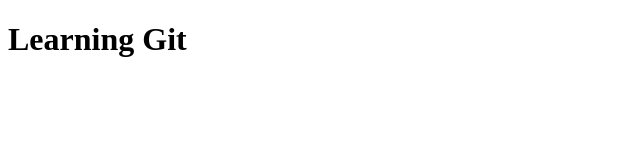
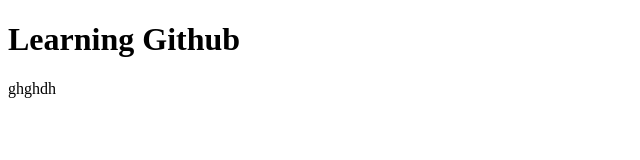
Before and after one commit to tetianako-prog/git-tutorial, a plain HTML site: page index.html in a window 1280 px wide. Shown: the whole page, without its empty margins (0-640 px from the left). Drawn offline with Linux system fonts and the light colour scheme.

Commit message:
Add header

```diff
--- a/index.html
+++ b/index.html
@@ -6,6 +6,8 @@
     <title>Git tutorial</title>
   </head>
   <body>
-    <h1>Learning Git</h1>
+    <header class="header"></header>
+    <h1>Learning Github</h1>
+    <p>ghghdh</p>
   </body>
 </html>
```
